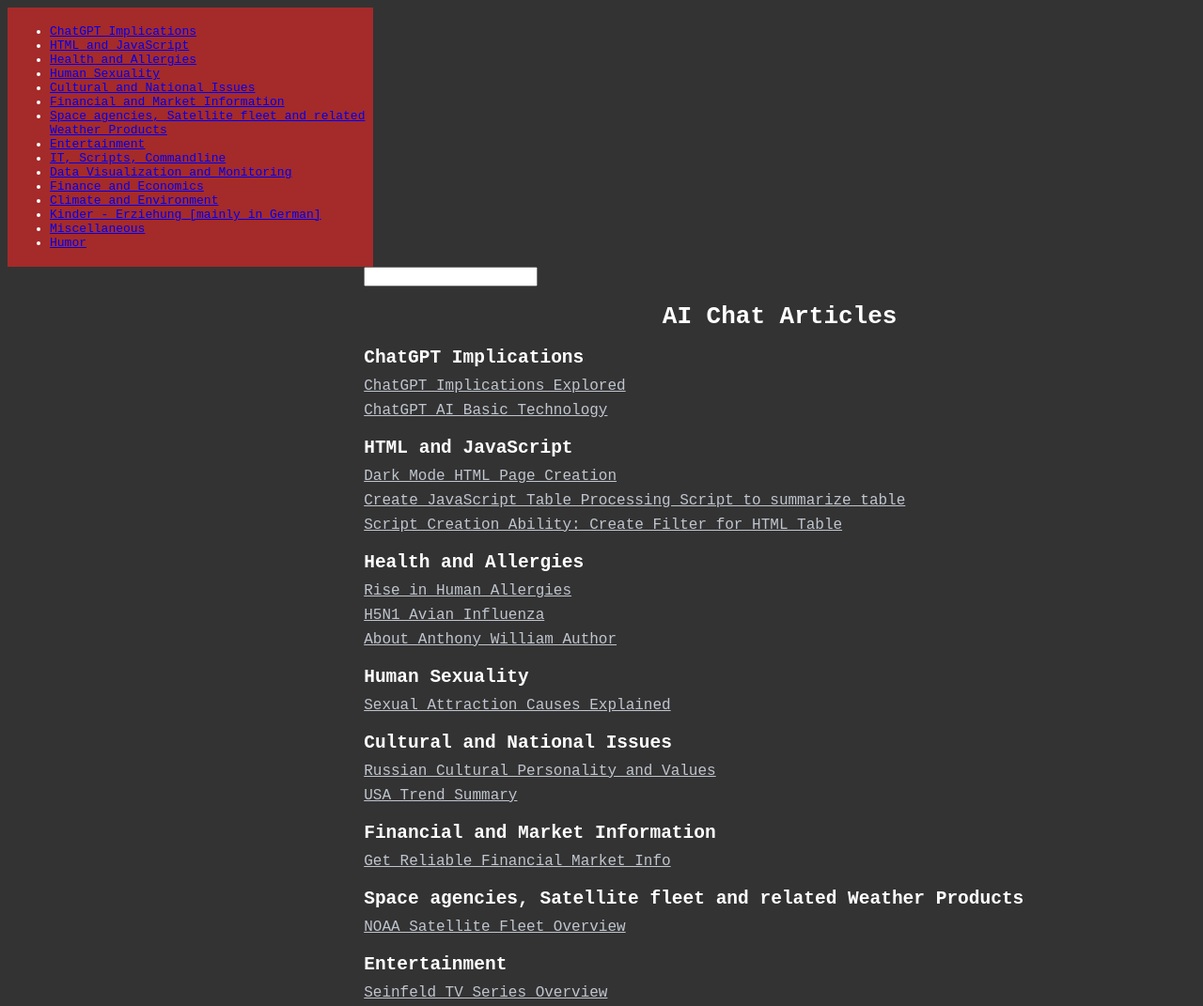
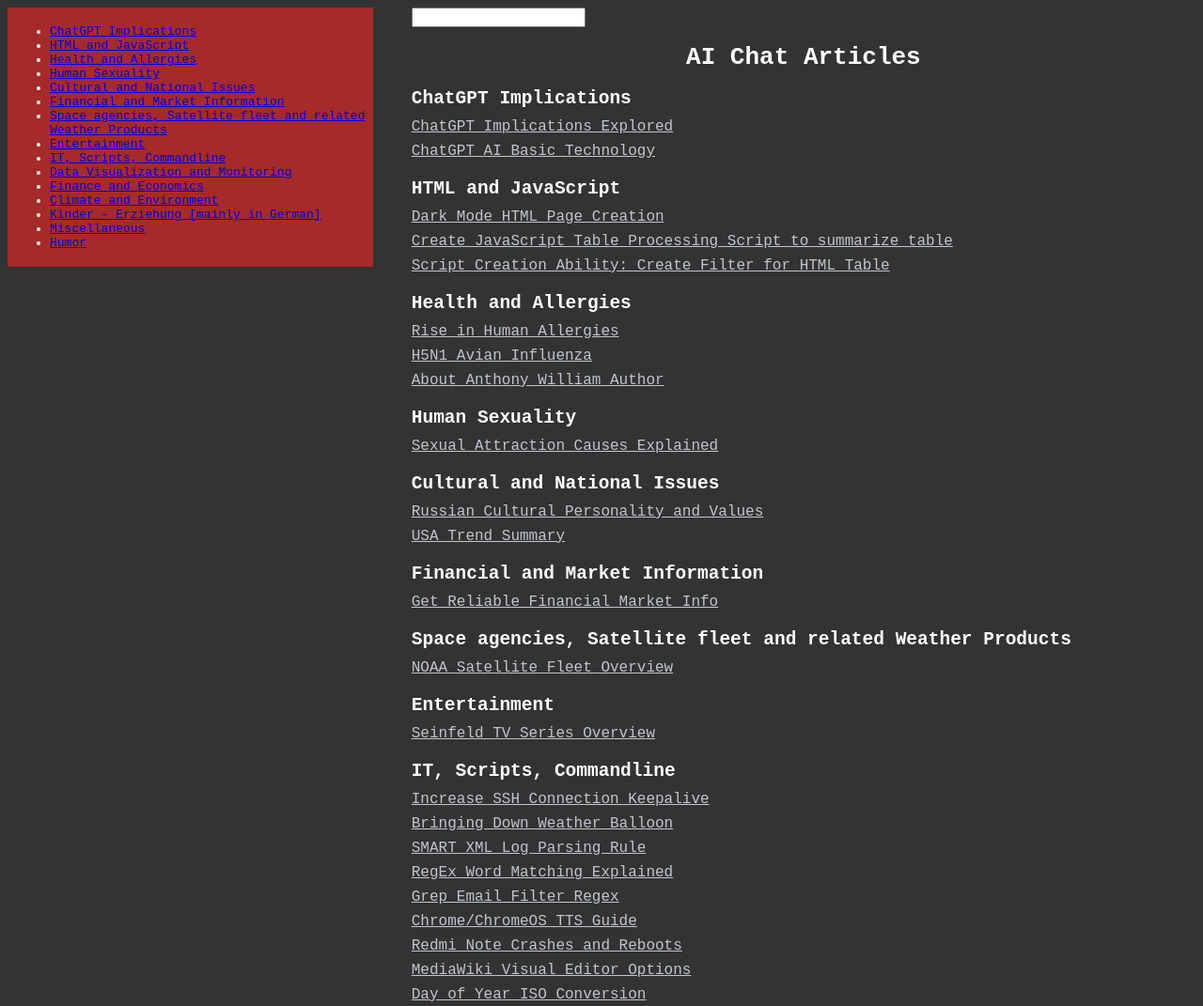
Before and after one commit to gt00x/gt00x.github.io, a plain HTML site: page index.html in a window 1280 px wide. Shown: the top 1071 px of the page at 94% size. Drawn offline with Linux system fonts and the light colour scheme.

Commit message:
Update index.html
Removed test comments and made right div smaller (66%)

```diff
--- a/index.html
+++ b/index.html
@@ -18,7 +18,7 @@
     }
 
     .container {
-      width:70%;
+      width:66%;
       max-width: 1100px;
       margin: 0 auto;
       float:right;
@@ -41,18 +41,12 @@
 
     #toc {
       color: white !important;
-//  background-color: #EBEBEB;
-// background-color: #E8B4B4;
     background-color: brown;
     float:left;
     padding: 5px;
     }
-// #title:hover {white};
-// a:visited { color: white }
-// a:hover { color: yellow }
-// a:not(:hover):not(:focus):not(:active):not(:visited)
-// input { float: right; clear: both; }
-//     .input { float: right; clear: both; }
+
+    #title:hover {white};
 
   </style>
 </head>
@@ -61,7 +55,6 @@ padding: 5px;
 
 <div id="toc" style="width:30%">
 </div>
-
 
   <div class="container" style="right:0">
   <input type="text" id="input">
```
Lines whose indentation alone changed are shown as unchanged.
